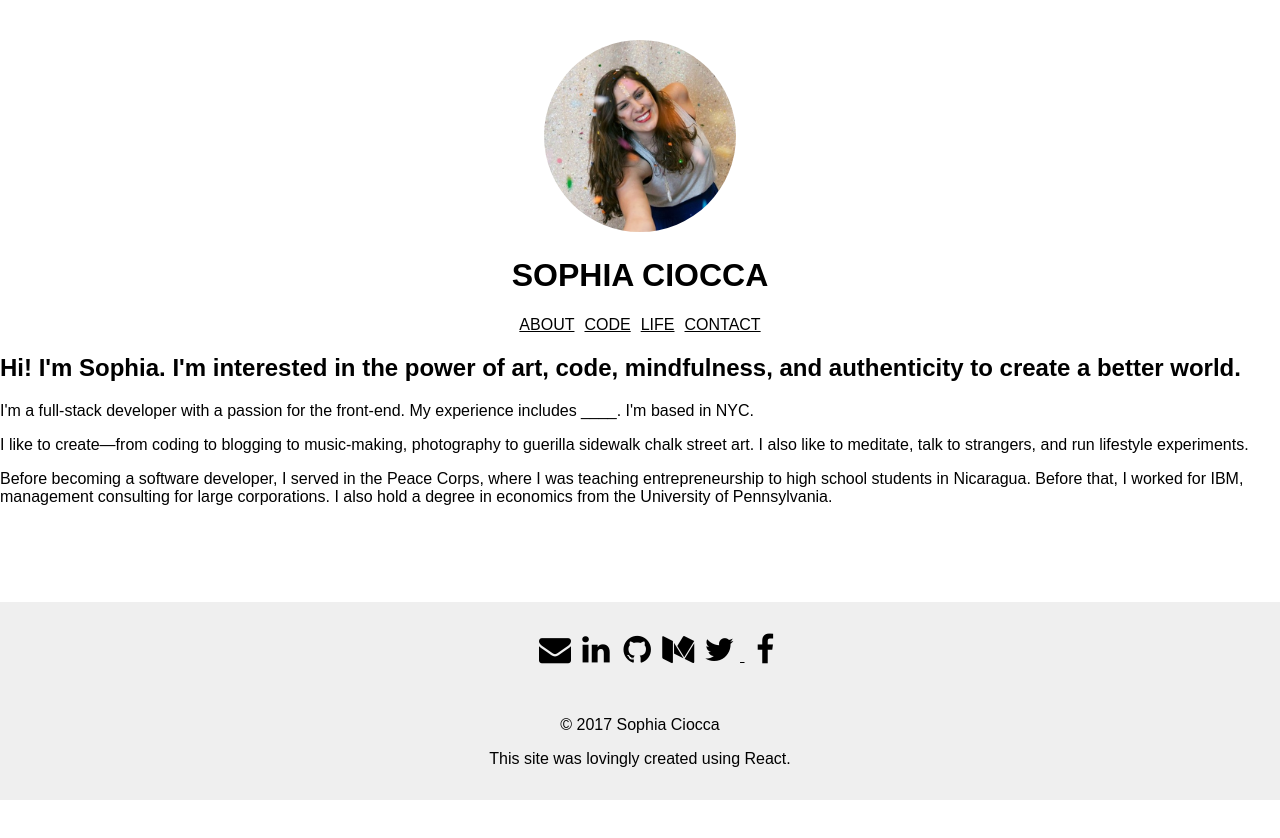
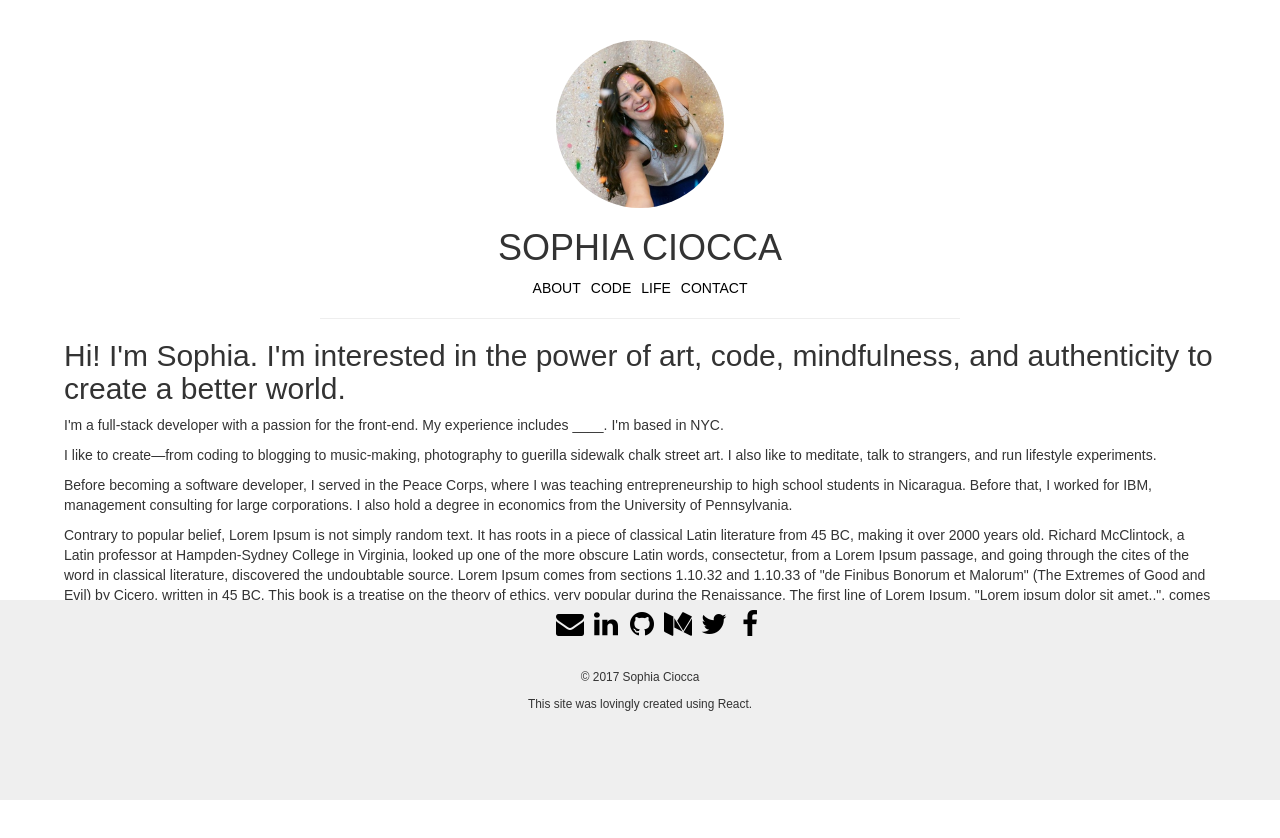
Before and after one commit to sophiaciocca/react-portfolio, a React (Create React App) app: page / in a window 1280 px wide. Shown: the top 838 px of the page. Before the commit the page ends 800 px from the top, so only its background shows below. Built offline with nearby package versions, Linux system fonts and the light colour scheme; a web font is replaced by a local one.

Commit message:
Add ContainerDiv w margins, add hr line

```diff
--- a/package.json
+++ b/package.json
@@ -4,6 +4,7 @@
   "private": true,
   "homepage": "http://sophiaciocca.github.io/react-portfolio",
   "dependencies": {
+    "bootstrap": "^3.3.7",
     "react": "^15.6.1",
     "react-dom": "^15.6.1",
     "react-router": "3",
--- a/src/containers/App.js
+++ b/src/containers/App.js
@@ -1,16 +1,30 @@
 import React, { Component } from 'react';
+import styled from 'styled-components';
 
 import Header from './Header.js'
 import Footer from './Footer.js'
 
+const AppDiv = styled.div`
+    box-sizing: border-box;
+    min-height: 100%;
+    padding: 0 0 250px;sx
+    position: relative;
+`;
+
+const ContainerDiv = styled.div`
+    margin: 0 5%;
+`
+
 class App extends Component {
   render() {
     return (
-      <div className="App">
+      <AppDiv>
         <Header/>
-        {this.props.children}
+          <ContainerDiv>
+            {this.props.children}
+          </ContainerDiv>
         <Footer/>
-      </div>
+      </AppDiv>
     );
   }
 }
--- a/src/containers/Footer.js
+++ b/src/containers/Footer.js
@@ -1,7 +1,6 @@
 import React, { Component } from 'react';
 import { Link } from 'react-router'
 import styled from 'styled-components';
-
 
 const FooterDiv = styled.div`
   position: absolute;
@@ -11,6 +10,7 @@ const FooterDiv = styled.div`
   padding: 1rem;
   background-color: #efefef;
   text-align: center;
+  height: 200px;
 `;
 
 const SocialIconList = styled.ul`
@@ -33,7 +33,7 @@ class Footer extends Component {
                   <SocialIcon><a href="https://github.com/sophiaciocca" target="_blank"><i className="fa fa-github fa-fw fa-2x"></i></a></SocialIcon>
                   <SocialIcon><a href="https://medium.com/@sophiaciocca/latest" target="_blank"><i className="fa fa-medium fa-fw fa-2x" ></i></a></SocialIcon>
                   <SocialIcon><a href="https://twitter.com/sophiaciocca" target="_blank"><i className="fa fa-twitter fa-fw fa-2x" ></i></a></SocialIcon>
-                  <SocialIcon><a href="http://www.facebook.com/sophia.ciocca" target="_blank"> <i className="fa fa-facebook fa-fw fa-2x" ></i></a></SocialIcon>
+                  <SocialIcon><a href="http://www.facebook.com/sophia.ciocca" target="_blank"><i className="fa fa-facebook fa-fw fa-2x" ></i></a></SocialIcon>
                 </SocialIconList>
                 <br />
               </div>
--- a/src/containers/Header.js
+++ b/src/containers/Header.js
@@ -32,6 +32,7 @@ class Header extends Component {
           <NavLink to='/life'>LIFE</NavLink>
           <NavLink to='/contact'>CONTACT</NavLink>
         </div>
+        <hr/>
       </HeaderDiv>
     );
   }
--- a/src/containers/Home.js
+++ b/src/containers/Home.js
@@ -16,6 +16,11 @@ class Home extends Component {
         <p>
           Before becoming a software developer, I served in the Peace Corps, where I was teaching entrepreneurship to high school students in Nicaragua. Before that, I worked for IBM, management consulting for large corporations. I also hold a degree in economics from the University of Pennsylvania.
         </p>
+        <p>
+        Contrary to popular belief, Lorem Ipsum is not simply random text. It has roots in a piece of classical Latin literature from 45 BC, making it over 2000 years old. Richard McClintock, a Latin professor at Hampden-Sydney College in Virginia, looked up one of the more obscure Latin words, consectetur, from a Lorem Ipsum passage, and going through the cites of the word in classical literature, discovered the undoubtable source. Lorem Ipsum comes from sections 1.10.32 and 1.10.33 of "de Finibus Bonorum et Malorum" (The Extremes of Good and Evil) by Cicero, written in 45 BC. This book is a treatise on the theory of ethics, very popular during the Renaissance. The first line of Lorem Ipsum, "Lorem ipsum dolor sit amet..", comes from a line in section 1.10.32.
+
+The standard chunk of Lorem Ipsum used since the 1500s is reproduced below for those interested. Sections 1.10.32 and 1.10.33 from "de Finibus Bonorum et Malorum" by Cicero are also reproduced in their exact original form, accompanied by English versions from the 1914 translation by H. Rackham.
+</p>
       </div>
     );
   }
--- a/src/index.js
+++ b/src/index.js
@@ -1,6 +1,7 @@
 // import React from 'react';
 import ReactDOM from 'react-dom';
 import routes from './routes';
+import '../node_modules/bootstrap/dist/css/bootstrap.min.css'
 import './index.css';
 import registerServiceWorker from './registerServiceWorker';
 
--- a/src/theme/globalStyle.js
+++ b/src/theme/globalStyle.js
@@ -6,4 +6,14 @@ injectGlobal`
   a {
     color: black;
   }
+
+  body {
+    height: 100%;
+    margin: 0;
+    padding: 0;
+  }
+
+  hr {
+    width: 50%;
+  }
 `;
```
Also changed, not shown: 1 other file (tests, documents, lock files or other folders).
